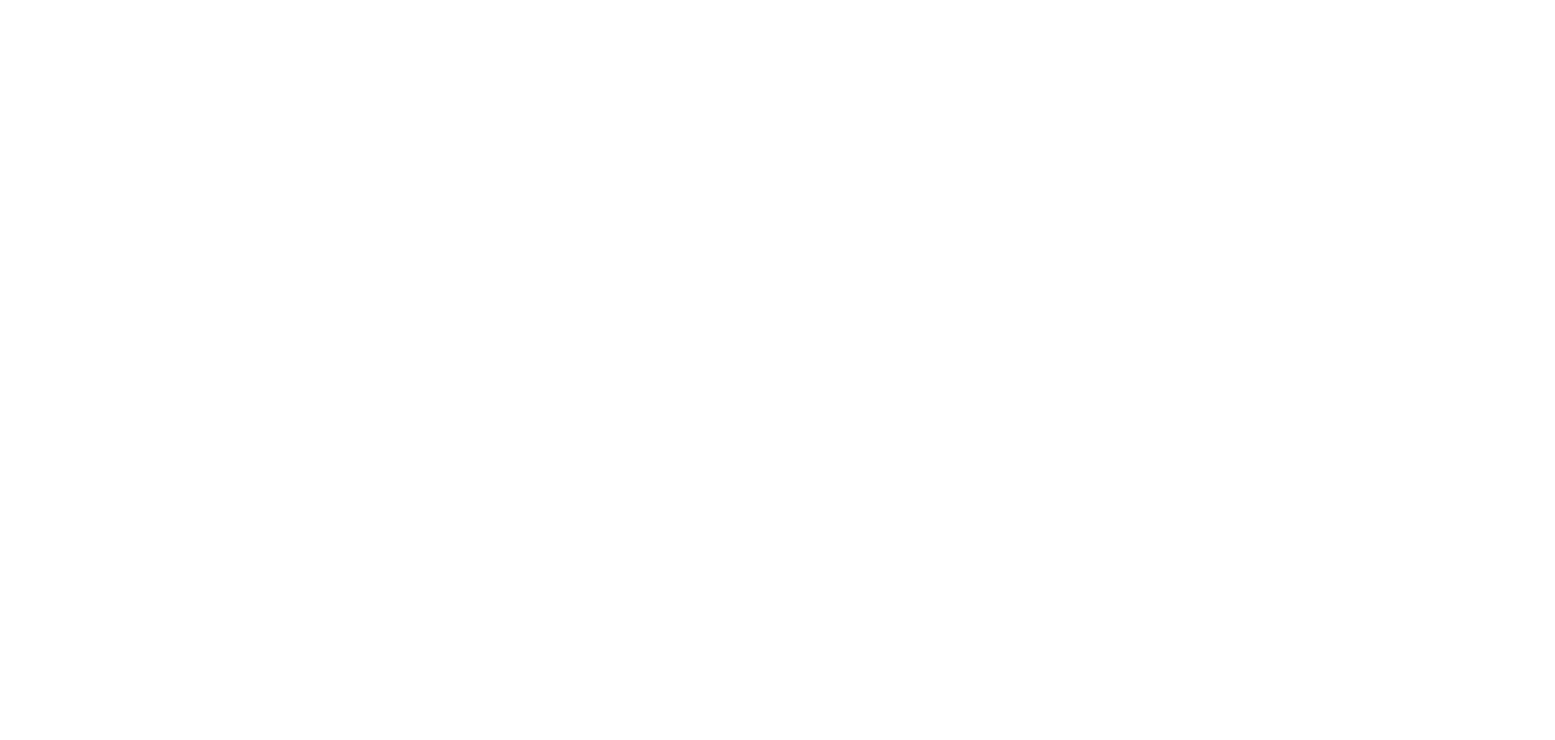
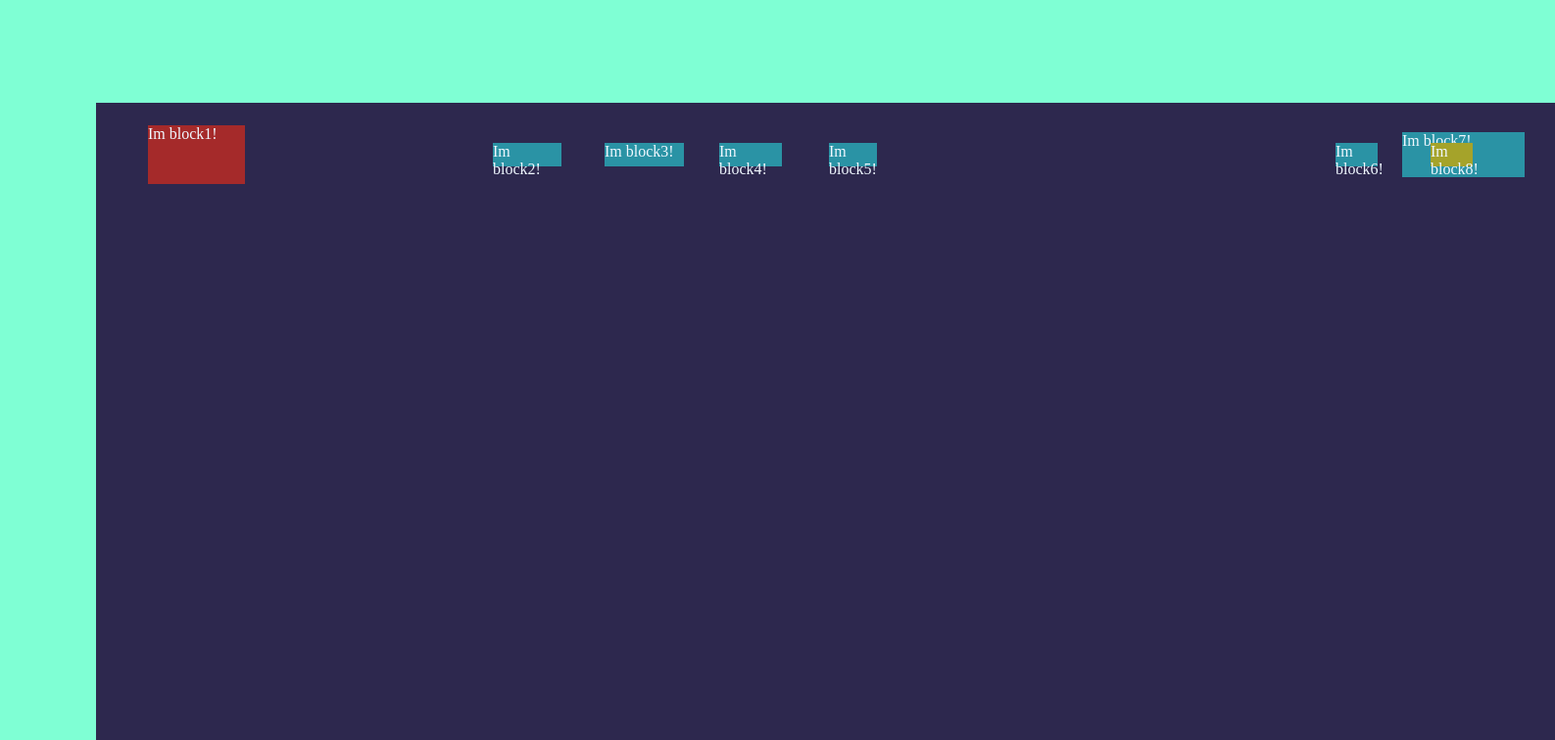
Before and after one commit to varubtsova/HTML-CSS, a plain HTML site: page landing1/index.html in a window 1280 px wide. Shown: the top 756 px of the page at 98% size, 1587 px wide, since content can reach past the window. Drawn offline with Linux system fonts and the light colour scheme.

Commit message:
HTML-CSS

```diff
--- /dev/null
+++ b/landing1/index.css
@@ -0,0 +1,96 @@
+html{
+    height: 1728px;
+    width: 1117px;
+    background-color: aquamarine;
+    color: aliceblue;
+}
+.block{
+    height: 908px;
+    width: 1489px;
+    background-color: rgb(45, 40, 78);
+    position: absolute;
+    left: 98px;
+    right: 141px;
+    top: 105px;
+    bottom: 104px;
+}
+.block1{
+    height: 60px;
+    width: 99px;
+    background-color: brown;
+    position: absolute;
+    left: 151px;
+    right: 1478px;
+    top: 128px;
+    bottom: 929px;
+}
+.block2{
+    height: 24px;
+    width: 70px;
+    background-color: rgb(42, 147, 165);
+    position: absolute;
+    left: 503px;
+    right: 1155px;
+    top: 146px;
+    bottom: 947px;
+}
+.block3{
+    height: 24px;
+    width: 81px;
+    background-color: rgb(42, 147, 165);
+    position: absolute;
+    left: 617px;
+    right: 1030px;
+    top: 146px;
+    bottom: 947px;
+}
+.block4{
+    height: 24px;
+    width: 64px;
+    background-color: rgb(42, 147, 165);
+    position: absolute;
+    left: 734px;
+    right: 930px;
+    top: 146px;
+    bottom: 947px;
+}
+.block5{
+    height: 24px;
+    width: 49px;
+    background-color: rgb(42, 147, 165);
+    position: absolute;
+    left: 846px;
+    right: 833px;
+    top: 146px;
+    bottom: 947px;
+}
+.block6{
+    height: 24px;
+    width: 43px;
+    background-color: rgb(42, 147, 165);
+    position: absolute;
+    left: 1363px;
+    right: 322px;
+    top: 146px;
+    bottom: 947px;
+}
+.block7{
+    height: 46px;
+    width: 125px;
+    background-color: rgb(42, 147, 165);
+    position: absolute;
+    left: 1431px;
+    right: 172px;
+    top: 135px;
+    bottom: 936px;
+}
+.block8{
+    height: 24px;
+    width: 43px;
+    background-color: rgb(165, 163, 42);
+    position: absolute;
+    left: 1460px;
+    right: 202px;
+    top: 146px;
+    bottom: 947px;
+}
--- a/landing1/index.html
+++ b/landing1/index.html
@@ -4,9 +4,21 @@
     <meta charset="UTF-8">
     <meta http-equiv="X-UA-Compatible" content="IE=edge">
     <meta name="viewport" content="width=device-width, initial-scale=1.0">
-    <title>HTML-CSS</title>
+    <title>HTML-CSS: div</title>
+    <link rel="stylesheet" href="index.css">
 </head>
 <body>
+    <div class="block"></div>
+    <div class="block1">Im block1!</div>
+    <div class="block2">Im block2!</div>
+    <div class="block3">Im block3!</div>
+    <div class="block4">Im block4!</div>
+    <div class="block5">Im block5!</div>
+    <div class="block6">Im block6!</div>
+    <div class="block7">Im block7!</div>
+    <div class="block8">Im block8!</div>
+
+
 
 </body>
 </html>
```
